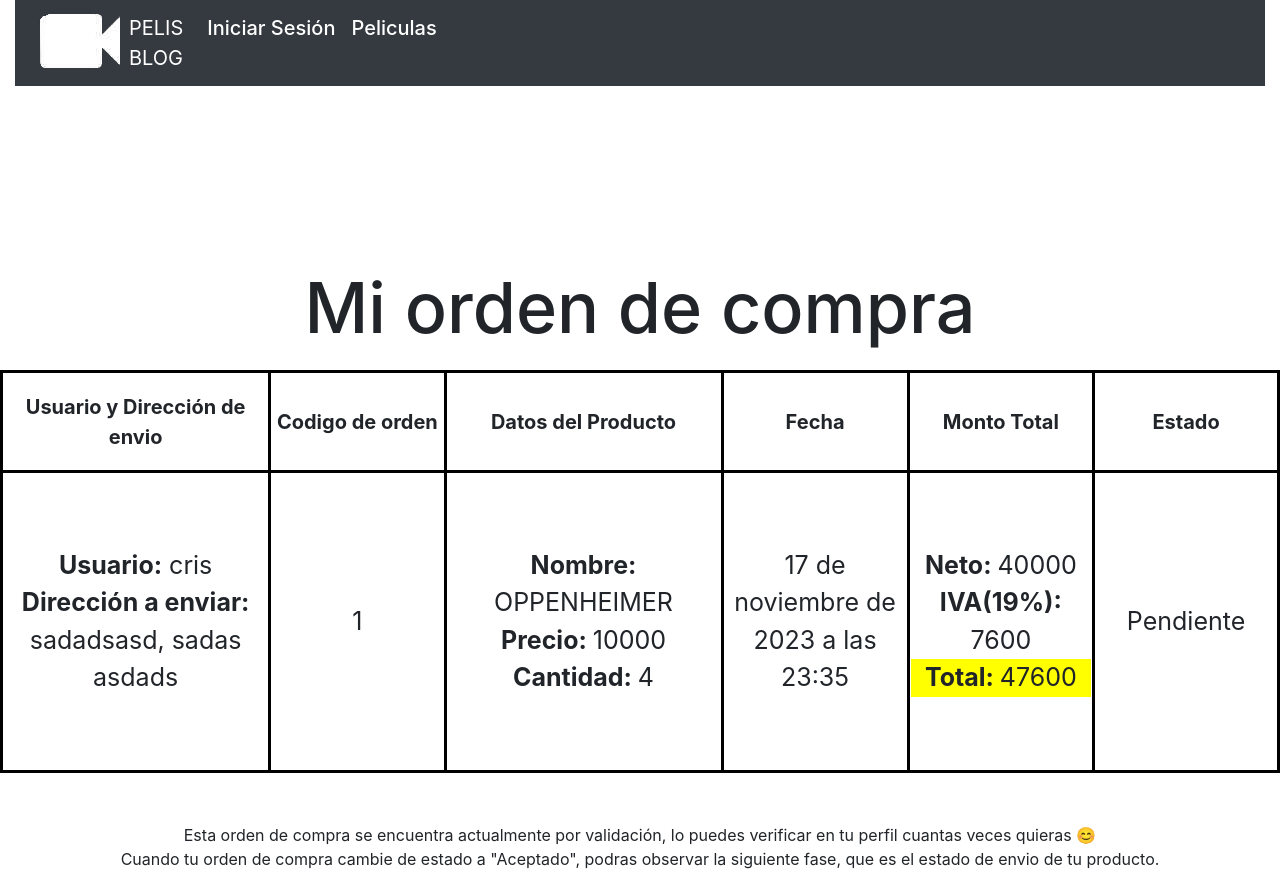
After one commit to crbarrera/proyecto-semestral, a Django app: page /orden_de_compra/1 in a window 1280 px wide. The commit adds this page. Run offline with Django 4.2, Linux system fonts and the light colour scheme; data comes from the database, SQL or seed files in the repository; both versions use the stored data as it was after the commit; some libraries are stand-ins or nearby versions.

Commit message:
Proyecto terminado

```diff
--- a/PelisBlog/Peliculas/admin.py
+++ b/PelisBlog/Peliculas/admin.py
@@ -1,5 +1,6 @@
 from django.contrib import admin
-from .models import Peliculas, PerfilUsuario
+from .models import Peliculas, PerfilUsuario, Factura
 # Register your models here.
 admin.site.register(Peliculas)
 admin.site.register(PerfilUsuario)
+admin.site.register(Factura)
--- a/PelisBlog/PelisBlog/forms.py
+++ b/PelisBlog/PelisBlog/forms.py
@@ -11,6 +11,7 @@ class LoginForm(Form):
         fields = ['username', 'password']
 
 class RegistroForm(UserCreationForm):
+    rut = forms.CharField(label="Rut")
     direccion = forms.CharField(label="Dirección")
     telefono = forms.IntegerField()
     comuna = forms.CharField(label="Comuna")
@@ -18,4 +19,4 @@ class RegistroForm(UserCreationForm):
 
     class Meta:
         model = User
-        fields = ['username','first_name', 'last_name', 'direccion', 'telefono', 'comuna', 'region']
+        fields = ['username','first_name', 'last_name', 'rut', 'direccion', 'telefono', 'comuna', 'region']
--- a/PelisBlog/PelisBlog/urls.py
+++ b/PelisBlog/PelisBlog/urls.py
@@ -28,4 +28,7 @@ urlpatterns = [
     path('compras/', views.compras, name='compras'),
     path('peliculas/', include('Peliculas.urls')),
     path('registro', views.registro, name="registro"),
+    path('orden_de_compra/<id>', views.orden_de_compra, name="orden_de_compra"),
+    path('ordenes_de_compras/', views.ordenes_de_compras, name="ordenes_de_compras"),
+    path('peril_usario', views.perfil, name='perfil')
 ]+ static(settings.MEDIA_URL, document_root=settings.MEDIA_ROOT)
--- a/PelisBlog/PelisBlog/views.py
+++ b/PelisBlog/PelisBlog/views.py
@@ -1,11 +1,11 @@
 
-from django.shortcuts import render, redirect
+from django.shortcuts import render, redirect, get_object_or_404
 from .forms import LoginForm, RegistroForm
 from django.contrib.auth import login, logout, authenticate
 from .forms import RegistroForm
 from django.contrib.auth.models import User
 from django.contrib import messages
-from Peliculas.models import PerfilUsuario
+from Peliculas.models import PerfilUsuario, Factura
 
 def index(request):
     return render(request, "index.html")
@@ -41,7 +41,8 @@ def registro(request):
             telefono = request.POST.get("telefono")
             comuna = request.POST.get("comuna")
             region = request.POST.get("region")
-            PerfilUsuario.objects.update_or_create(user=user,direccion=direccion,telefono=telefono,comuna=comuna,region=region)
+            rut = request.POST.get("rut")
+            PerfilUsuario.objects.update_or_create(user=user,direccion=direccion,telefono=telefono,comuna=comuna,region=region, rut=rut)
             messages.success(request, 'Registro exitoso. Ahora puedes iniciar sesión.')
             print(direccion)
             return redirect('login')
@@ -60,3 +61,39 @@ def logout_succes(request):
 def compras(request):
     persona = PerfilUsuario.objects.all()
     return render(request, 'compras.html', {'persona':persona})
+
+def orden_de_compra(request, id):
+    factura = Factura.objects.filter(codigo_factura = id)
+
+    datos_factura = Factura.objects.get(codigo_factura = id)
+
+    precio = datos_factura.precio_producto
+    cantidad = datos_factura.monto_producto
+    estado_factura = datos_factura.estado_factura
+
+    monto_neto = int(precio*cantidad)
+    monto_iva = int(monto_neto*0.19)
+    monto_total = int(monto_neto+monto_iva)
+    return render(request, 'orden_de_compra.html', {'factura': factura, 'monto_neto':monto_neto, 'monto_iva':monto_iva, 'monto_total':monto_total, 'estado_factura': estado_factura})
+
+def ordenes_de_compras(request):
+    factura = Factura.objects.all()
+    if request.method == "POST":
+        valor_id = request.POST['factura_id']
+        print("--------------------------------------")
+        print(valor_id)
+        print("--------------------------------------")
+        factura_cambio = request.POST['estado']
+
+        obtener_factura = get_object_or_404(Factura, pk=valor_id)
+        obtener_factura.estado_factura = factura_cambio
+
+        obtener_factura.save()
+    return render(request, 'ordenes_de_compras.html', {'factura':factura})
+
+def perfil(request):
+    usuario = request.user
+
+    perfil = PerfilUsuario.objects.get(user=usuario)
+    facturas = Factura.objects.filter(usuario=perfil)
+    return render(request, 'perfil_de_usuario.html', {'perfil':perfil, 'facturas': facturas})
--- a/PelisBlog/templates/base.html
+++ b/PelisBlog/templates/base.html
@@ -42,6 +42,7 @@
             <li class="nav-item"> <a class="nav-link"href="{% url 'logout' %}"><h5 style="color: White;">Cerrar sesión</h5></a> </li>
             {% if not user.is_staff %}
             <li class="nav-item"><h5 class="nav-link" style="color: White;">Hola Cliente</h5></li>
+            <li class="nav-item"><a class="nav-link" href="{% url 'perfil' %}"><h5 style="color: White;">{{ request.user }}</h5></a></li>
             {% else %}
             <li class="nav-item"><h5 class="nav-link" style="color: White;">Hola Administrador</h5></li>
             {% endif %}
@@ -54,5 +55,9 @@
     {% block content %}
     {% endblock content %}
     {% block js %}{% endblock js %}
+    <script src="https://cdn.jsdelivr.net/npm/@popperjs/core@2.10.2/dist/umd/popper.min.js"
+    integrity="sha384-7+zCNj/IqJ95wo16oMtfsKbZ9ccEh31eOz1HGyDuCQ6wgnyJNSYdrPa03rtR1zdB" crossorigin="anonymous"></script>
+<script src="https://cdn.jsdelivr.net/npm/bootstrap@5.1.3/dist/js/bootstrap.min.js"
+integrity="sha384-QJHtvGhmr9XOIpI6YVutG+2QOK9T+ZnN4kzFN1RtK3zEFEIsxhlmWl5/YESvpZ13" crossorigin="anonymous"></script>
 </body>
 </html>
--- a/PelisBlog/templates/compra_exitosa.html
+++ b/PelisBlog/templates/compra_exitosa.html
@@ -11,4 +11,4 @@
     </div>
 </div>
 {% endblock content %}
-{% block js %} <script src="{% static 'js/recuperar_datos.js' %}"></script>{% endblock js %}
+{% comment %} {% block js %} <script src="{% static 'js/recuperar_datos.js' %}"></script>{% endblock js %} {% endcomment %}
--- a/PelisBlog/templates/login.html
+++ b/PelisBlog/templates/login.html
@@ -17,7 +17,7 @@
                         </div>
                         <div class="form-group">
                             <label for="password" class="text-info">Contraseña:</label><br>
-                            <input type="text" name="password" id="password" class="form-control">
+                            <input type="password" name="password" id="password" class="form-control">
                         </div>
                         <div class="form-group">
                         <br>
--- /dev/null
+++ b/PelisBlog/templates/orden_de_compra.html
@@ -0,0 +1,175 @@
+{% extends "base.html" %}
+{% load static %}
+{% block css %}<link rel="stylesheet" href="{% static 'css/ficha_peli.css' %}">{% endblock css %}
+{% block content %}
+<div class="fondo">
+    <center><h2 class="titulo">Mi orden de compra</h2></center>
+    <div class="producto-singular">
+        <!-- Productos aquí -->
+        {% for fa in factura %}
+        <table>
+            <thead>
+                <tr>
+                    <th>
+                        Usuario y Dirección de envio
+                    </th>
+                    <th>
+                        Codigo de orden
+                    </th>
+                    <th>
+                        Datos del Producto
+                    </th>
+                    <th>
+                        Fecha
+                    </th>
+                    <th>
+                        Monto Total
+                    </th>
+                    <th>
+                        Estado
+                    </th>
+                    {% if fa.estado_factura == 'Facturado' %}
+                    <th>
+                        Estado Envio
+                    </th>
+                    {% endif %}
+                    {% if user.is_authenticated and user.is_staff %}
+                    <th>
+                        Opcion
+                    </th>
+                    {% endif %}
+                </tr>
+            </thead>
+            <tbody>
+                <tr>
+                    <td>
+                        <div>
+                            <span class="negrita">Usuario:</span> {{ fa.usuario.user }}
+                        </div>
+                        <div>
+                            <span class="negrita">Dirección a enviar:</span>
+                            {{ fa.usuario.direccion }}, {{ fa.usuario.comuna }} {{ fa.usuario.region }}
+                        </div>
+                    </td>
+                    <td>
+                        {{ fa.codigo_factura }}
+                    </td>
+                    <td>
+                        <div>
+                            <span class="negrita">Nombre: </span> {{ fa.nombre_producto }}
+                        </div>
+                        <div>
+                            <span class="negrita">Precio: </span>{{ fa.precio_producto }}
+                        </div>
+                        <div>
+                            <span class="negrita">Cantidad: </span>{{ fa.monto_producto }}
+                        </div>
+                    </td>
+                    <td>
+                        {{ fa.fecha_factura }}
+                    </td>
+                    <td>
+                        <div>
+                            <span class="negrita">Neto: </span>{{ monto_neto }}
+                        </div>
+                        <div>
+                            <span class="negrita">IVA(19%): </span>{{ monto_iva }}
+                        </div>
+                        <div class="resaltado">
+                            <span class="negrita">Total: </span> {{ monto_total }}
+                        </div>
+                    </td>
+                    <td>
+                        {{ fa.estado_factura }}
+                    </td>
+                    {% if fa.estado_factura == 'Facturado' %}
+                    <td>
+                        Enviado
+                    </td>
+
+                    {% endif %}
+                    {% if user.is_authenticated and user.is_staff %}
+                    <td>
+                        <button>
+                            Editar
+                        </button>
+                    </td>
+                    {% endif %}
+                </tr>
+            </tbody>
+        </table>
+        {% endfor %}
+    </div>
+    {% if estado_factura == "Pendiente" %}
+    <div class="footer-factura">
+        Esta orden de compra se encuentra actualmente por validación, lo puedes verificar en tu perfil cuantas veces quieras 😊
+    </div>
+    <div class="footer-factura2">
+        Cuando tu orden de compra cambie de estado a "Aceptado", podras observar la siguiente fase, que es el estado de envio de tu producto.
+    </div>
+    {% elif estado_factura == "Facturado" %}
+    <div class="footer-factura">
+        ¡Exelente, Tu orden de compra se Aprobo!
+    </div>
+    <div class="footer-factura2">
+        Tu orden de compra sera despachado por nuestros Agentes, te llamaremos cuando estemos cerca la dirección de envio que indicaste al momento de registarte.
+    </div>
+    {% else %}
+    <div class="footer-factura">
+        ¡Lo sentimos, tu orden de compra fue rechazada por nuestros Agentes!
+    </div>
+    {% endif %}
+</div>
+
+<style>
+    th,  td{
+        border: 3px solid black;
+        width: 200px;
+        text-align: center;
+    }
+    th{
+        height: 100px;
+        font-size: 20px;
+    }
+    td{
+        height: 300px;
+        font-size: 25px;
+    }
+    .producto-singular{
+        display: flex;
+        align-items: center;
+        align-content: center;
+        justify-content: center;
+        flex-direction: row;
+        flex-wrap: nowrap;
+    }
+    .resaltado{
+        background-color: yellow;
+    }
+.titulo{
+    margin-bottom: 20px;
+    margin-top: 180px;
+    font-size: 70px;
+}
+.footer-factura{
+    margin-top: 50px;
+    text-align: center;
+}
+.footer-factura2{
+    text-align: center;
+}
+tbody tr td:first-child{
+    width: 300px;
+}
+tbody tr td:nth-child(3){
+    width: 300px;
+}
+.negrita{
+    font-weight: bold;
+}
+.fondo{
+    background-color: #ffff;
+}
+</style>
+
+{% endblock %}
```
Also changed, not shown: PelisBlog/Peliculas/models.py (+10 -0 lines), PelisBlog/Peliculas/views.py (+30 -2 lines), PelisBlog/static/js/btn_comprar.js (+22 -22 lines), PelisBlog/templates/ficha_pelicula.html (+7 -2 lines), PelisBlog/templates/ordenes_de_compras.html (added, +189 -0 lines), PelisBlog/templates/perfil_de_usuario.html (added, +126 -0 lines), PelisBlog/templates/registro.html (+15 -10 lines), PelisBlog/Peliculas/migrations/0006_factura.py (added), PelisBlog/Peliculas/migrations/0007_perfilusuario_rut.py (added), PelisBlog/PelisBlog/models.py (line endings or trailing spaces), PelisBlog/db.sqlite3.
